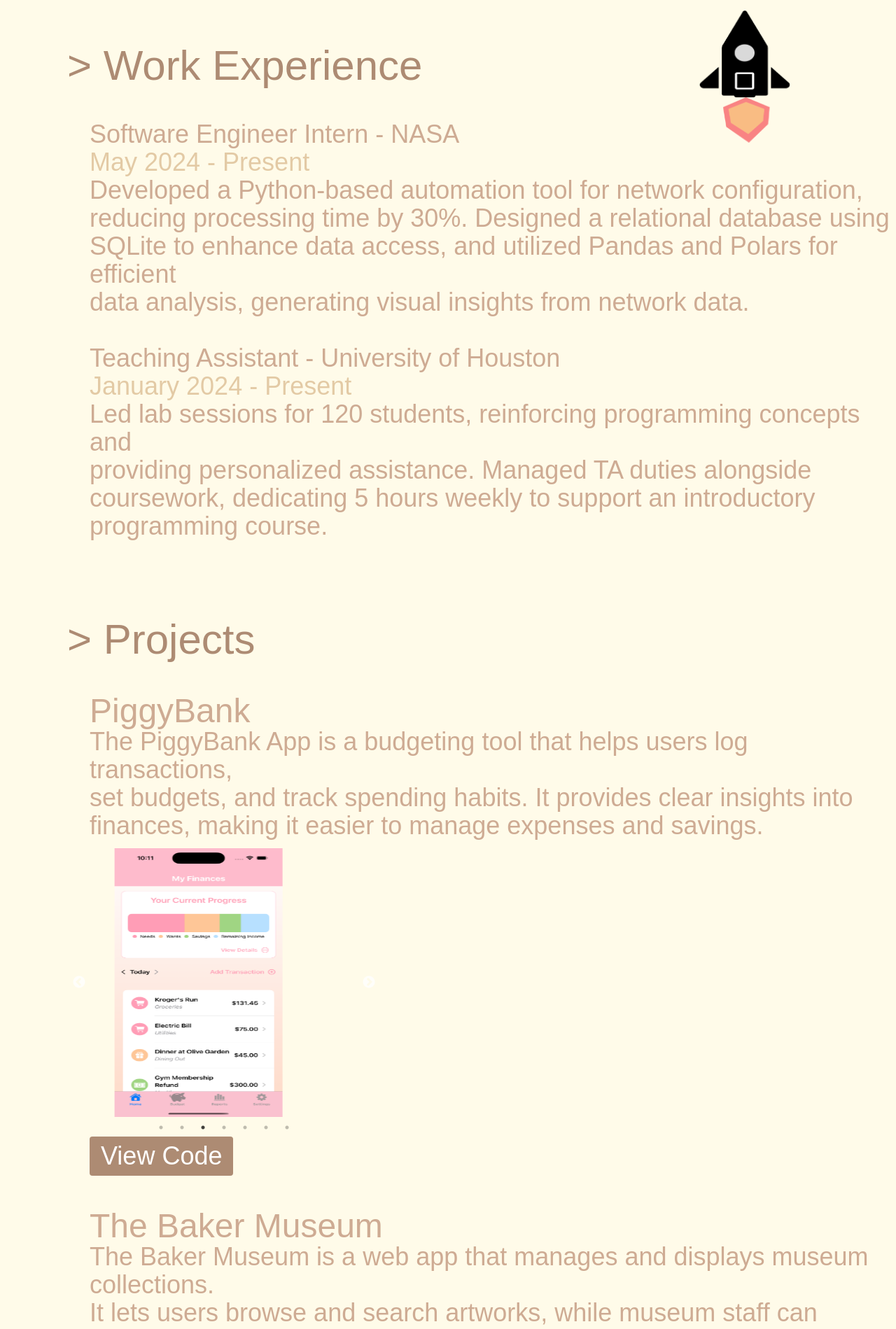
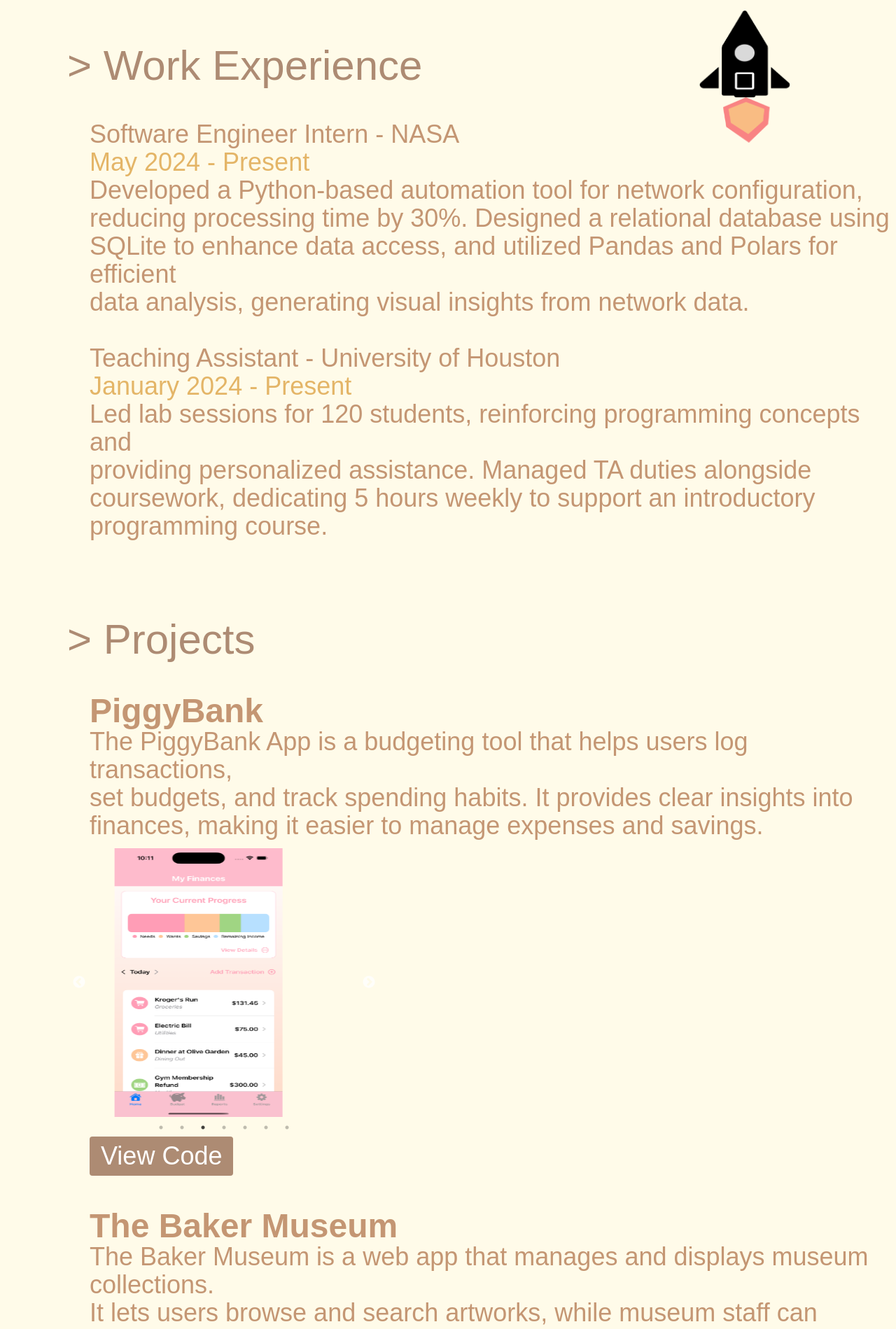
Before and after one commit to Jynxae/Portfolio, a React (Create React App) app: page /main in a window 1280 px wide. Shown: the part 660-2559 px from the top of the page at 70% size. Built offline with nearby package versions, Linux system fonts and the light colour scheme; a web font is replaced by a local one.

Commit message:
Changed colors, fixed spelling mistakes

```diff
--- a/src/pages/About.jsx
+++ b/src/pages/About.jsx
@@ -12,9 +12,9 @@ function About() {
       </h1>
 
       <h2 className="text-[#AD8B73] text-6xl pt-24 pl-24">&gt; About Me</h2>
-      <p className="text-[#CEAB93] text-4xl pl-32 pt-12">
+      <p className="text-[#C49673] text-4xl pl-32 pt-12">
         Hey! I’m Reem Alkhalily, a senior at the University of <br></br>Houston
-        studying Computer Science with a minor ind<br></br> Mathematics. I’m a
+        studying Computer Science with a minor in<br></br> Mathematics. I’m a
         huge foodie, mother of two cats, <br></br>and aerospace fan!
       </p>
     </div>
--- a/src/pages/Experience.jsx
+++ b/src/pages/Experience.jsx
@@ -6,10 +6,10 @@ function Experience() {
       <h2 className="text-[#AD8B73] text-6xl pt-24 pl-24">
         &gt; Work Experience
       </h2>
-      <ul className="text-[#CEAB93] text-4xl pl-32 pt-12">
+      <ul className="text-[#C49673] text-4xl pl-32 pt-12">
         <li>
           Software Engineer Intern - NASA <br />
-          <span className="text-[#E3CAA5]">May 2024 - Present</span>
+          <span className="text-[#E4B567]">May 2024 - Present</span>
           <br />
           Developed a Python-based automation tool for network configuration,
           <br></br>
@@ -22,7 +22,7 @@ function Experience() {
         <br></br>
         <li>
           Teaching Assistant - University of Houston<br></br>
-          <span className="text-[#E3CAA5]">January 2024 - Present</span>
+          <span className="text-[#E4B567]">January 2024 - Present</span>
           <br></br>
           Led lab sessions for 120 students, reinforcing programming concepts
           and <br></br>providing personalized assistance. Managed TA duties
--- a/src/pages/Projects.jsx
+++ b/src/pages/Projects.jsx
@@ -24,9 +24,9 @@ function Projects() {
   return (
     <div className="bg-[#FFFBE9] py-2 w-screen">
       <h2 className="text-[#AD8B73] text-6xl pt-24 pl-24">&gt; Projects</h2>
-      <ul className="text-[#CEAB93] text-4xl pl-32 pt-12">
+      <ul className="text-[#C49673] text-4xl pl-32 pt-12">
         <li>
-          <span className="text-5xl">PiggyBank</span>
+          <span className="text-5xl font-bold">PiggyBank</span>
           <br />
           The PiggyBank App is a budgeting tool that helps users log
           transactions, <br></br>set budgets, and track spending habits. It
@@ -95,7 +95,7 @@ function Projects() {
           </button>
         </li>
         <li className="mt-12">
-          <span className="text-5xl">The Baker Museum</span>
+          <span className="text-5xl font-bold">The Baker Museum</span>
           <br />
           The Baker Museum is a web app that manages and displays museum
           collections. <br></br>It lets users browse and search artworks, while
```
